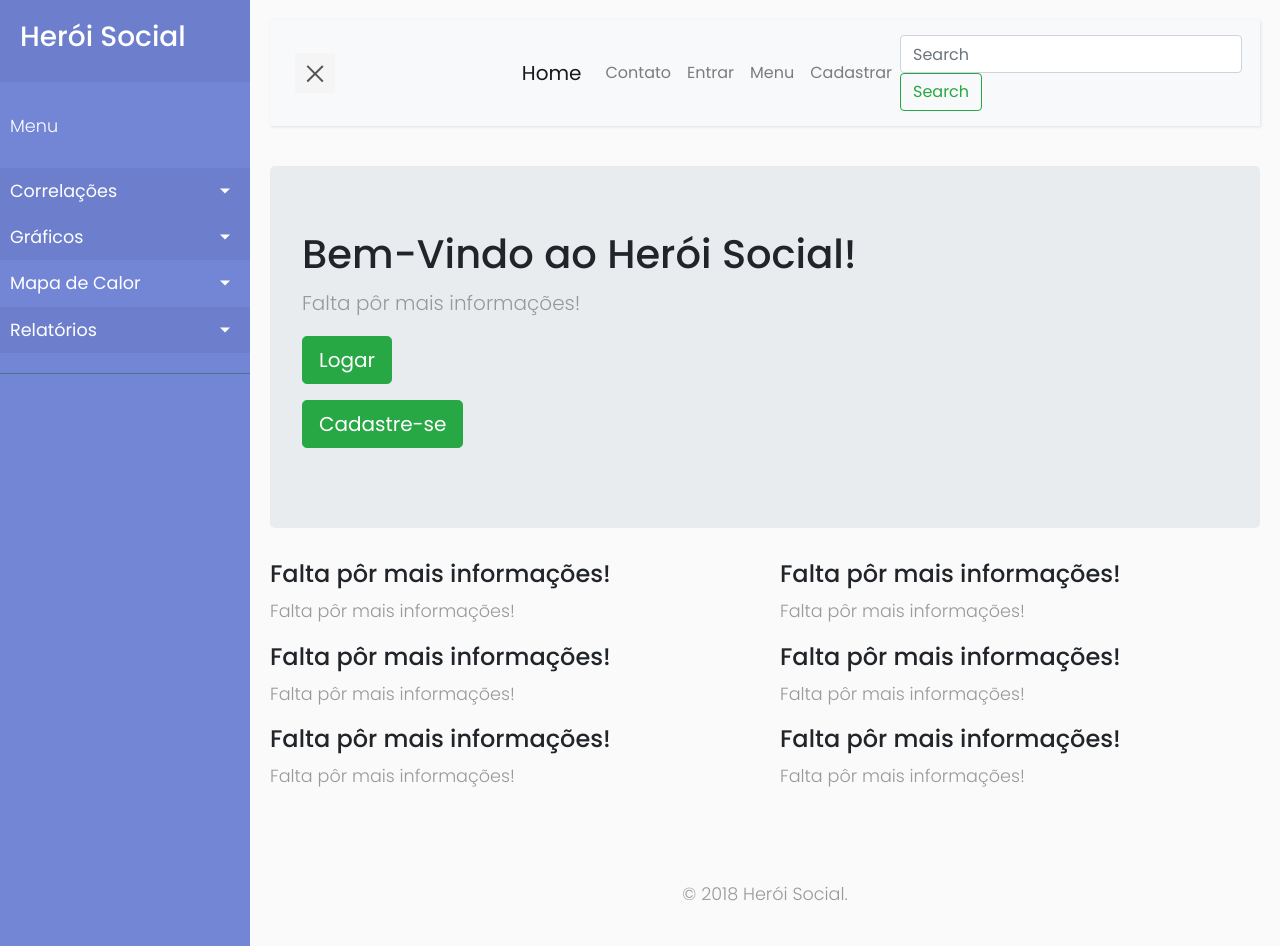
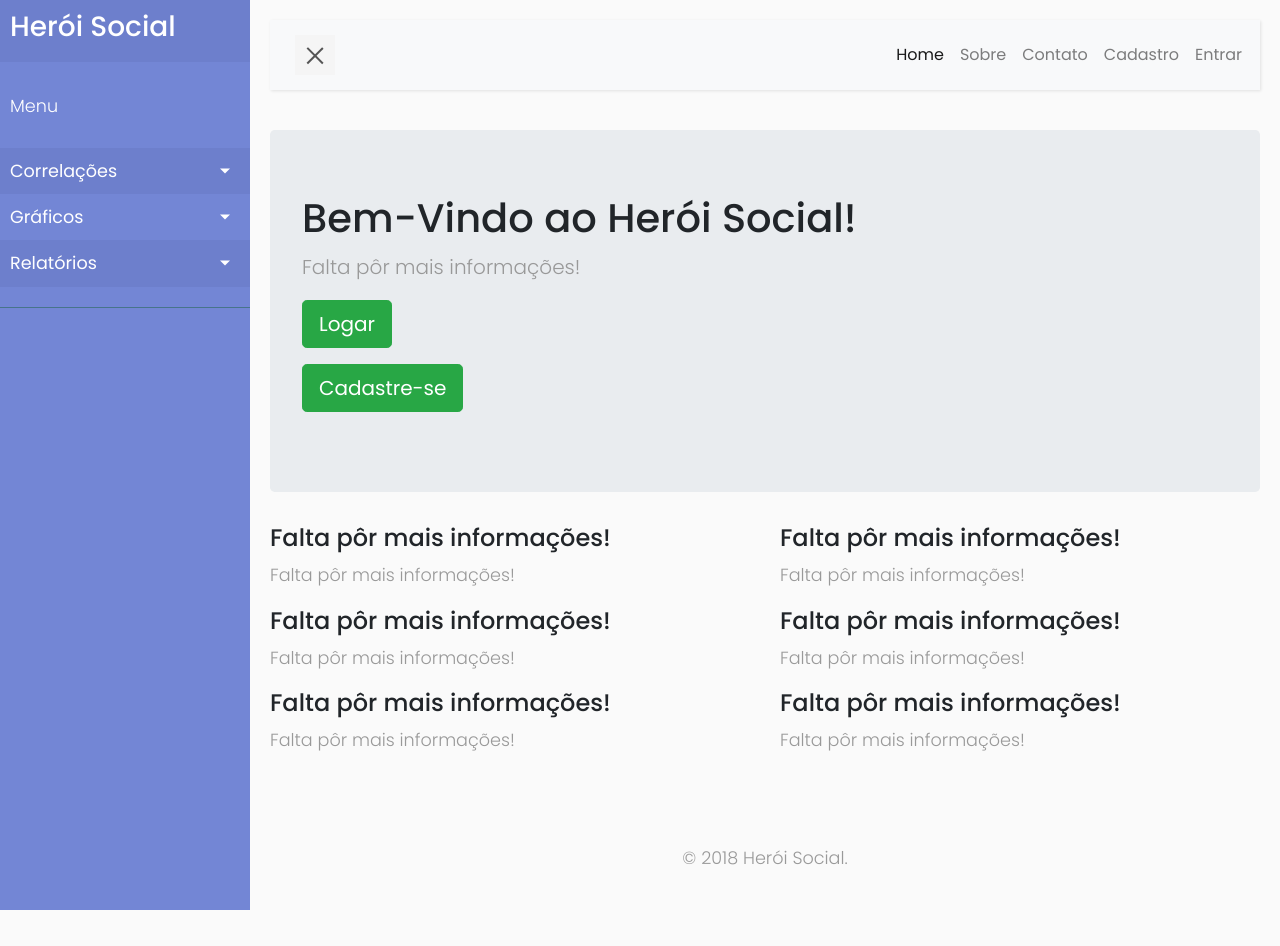
Before and after one commit to Adailson-Jose/heroi-social, a Python web app: template app/templates/index.html in a window 1280 px wide. After the commit the page ends 910 px from the top, so only its background shows below. Run offline with Jinja, Linux system fonts and the light colour scheme; the template is opened without the code that fills it, so the values that code supplies are empty; some libraries are stand-ins or nearby versions.

```diff
--- a/app/api/MapaAcidentes.py
+++ b/app/api/MapaAcidentes.py
@@ -1,11 +1,11 @@
 from flask import render_template
 from app import app
-from app.controllers.ControleCSV import getEqupamentos
+'''from app.controllers.ControleCSV import getEqupamentos'''
 
 coordenadas =[]
 ruas =[]
 
-listaEquipamentos  = getEqupamentos()
+'''listaEquipamentos  = getEqupamentos()
 
 for i in listaEquipamentos:
     localizacao= i.localizacao
@@ -14,7 +14,7 @@ for i in listaEquipamentos:
     longitude = float(i.longitude)
     lista = [latitude, longitude]
     coordenadas.append(lista)
-    print(lista)
+    print(lista)'''
 #print(coordenadas)
 
 @app.route('/mapa-equipamentos')
--- a/app/controllers/ControleCSV.py
+++ b/app/controllers/ControleCSV.py
@@ -29,5 +29,5 @@ for i in csv:
         obj = equipamento_fiscalizacao(None,end,tipo, latitude, longitude, velocidade)
         print(postEquipamento(obj))
 '''
-def getEqupamentos():
-    return equipamento_fiscalizacao.query.filter_by().all()
+'''def getEqupamentos():
+    return equipamento_fiscalizacao.query.filter_by().all()'''
--- a/app/static/css/style5.css
+++ b/app/static/css/style5.css
@@ -72,7 +72,7 @@ a, a:hover, a:focus {
 }
 
 #sidebar .sidebar-header {
-    padding: 20px;
+    padding: 10px;
     background: #6d7fcc;
 }
 
@@ -190,7 +190,7 @@ a.article, a.article:hover {
 
 
 /* ---------------------------------------------------
-    MEDIAQUERIES
+    MEDIA QUERIES (sidebar on the smaller screens)
 ----------------------------------------------------- */
 @media (max-width: 768px) {
     #sidebar {
--- a/app/templates/base.html
+++ b/app/templates/base.html
@@ -28,7 +28,7 @@
     <script defer src="https://use.fontawesome.com/releases/v5.0.13/js/solid.js" integrity="sha384-tzzSw1/Vo+0N5UhStP3bvwWPq+uvzCMfrN1fEFe+xBmv1C/AtVX5K0uZtmcHitFZ" crossorigin="anonymous"></script>
     <script defer src="https://use.fontawesome.com/releases/v5.0.13/js/fontawesome.js" integrity="sha384-6OIrr52G08NpOFSZdxxz1xdNSndlD4vdcf/q2myIUVO0VsqaGHJsB0RaBE01VTOY" crossorigin="anonymous"></script>
 
-
+    <script type="text/javascript" src="js/sidebar.js"></script>
 <!-- Sidebar head -->
 </head>
 
@@ -52,19 +52,17 @@
                             <a href="#">Semáforos e Acidentes</a>
                         </li>
                         <li>
-                            <a href="#">Equip de Fiscalização e Infrações</a>
+                            <a href="#">Equipamentos de Fiscalização e Infrações</a>
                         </li>
                         <li>
-                            <a href="#">Equip de Fiscalização e Acidentes</a>
+                            <a href="#">Equipamentos de Fiscalização e Acidentes</a>
                         </li>
                         <li>
                             <a href="#">Fiscalização, Infrações e Acidentes</a>
                         </li>
                     </ul>
                 </li>
-
-
-                <li class="active">
+                <li>
                     <a href="#homeSubmenu" data-toggle="collapse" aria-expanded="false" class="dropdown-toggle">Gráficos</a>
                     <ul class="collapse list-unstyled" id="homeSubmenu">
                         <li>
@@ -75,21 +73,7 @@
                         </li>
                         <li>
                             <a href="{{url_for('grafico_pizza') }}">Grafico em Pizza</a>
-                        </li>
-                    </ul>
-                </li>
-                <li>
-                <!--    <a href="#">About</a>-->
-                    <a href="#pageSubmenu" data-toggle="collapse" aria-expanded="false" class="dropdown-toggle">Mapa de Calor</a>
-                    <ul class="collapse list-unstyled" id="pageSubmenu">
-                        <li>
-                            <a href="{{url_for('mapa_acidente') }}">Mapa de Calor</a>
-                        </li>
-                        <li>
-                            <a href="{{url_for('mapa_acidente') }}">Mapa de Calor</a>
-                        </li>
-                        <li>
-                            <a href="{{url_for('mapa_acidente') }}">Mapa de Calor</a>
+
                         </li>
                     </ul>
                 </li>
@@ -103,19 +87,19 @@
                             <a href="#">Semáforos</a>
                         </li>
                         <li>
-                            <a href="#">Câmaras de Trânsito</a>
+                            <a href="#">Câmeras de Trânsito</a>
                         </li>
                         <li>
                             <a href="#">Infrações</a>
+                        </li>
+                        <li>
+                            <a href="#">Outros Equipamentos</a>
                         </li>
                     </ul>
                 </li>
 
                <!-- <li>
-                    <a href="#">Portfolio</a>
-                </li>
-                <li>
-                    <a href="#">Contact</a>
+                    <a href="#">Outra Opção</a>
                 </li>-->
             </ul>
 
@@ -134,7 +118,7 @@
 
 <nav class="navbar navbar-expand-lg navbar-light bg-light pull-right">
     <div class="container-fluid">
-
+        <!-- Botão da SideBar -->
         <button type="button" id="sidebarCollapse" class="navbar-btn">
             <span></span>
             <span></span>
@@ -144,38 +128,35 @@
             <i class="fas fa-align-justify"></i>
         </button>
     </div>
-    <a class="navbar-brand" href="sobre">Home</a>
-    <button class="navbar-toggler" type="button" data-toggle="collapse" data-target="#navbarTogglerDemo02"
-            aria-controls="navbarTogglerDemo02" aria-expanded="false" aria-label="Toggle navigation">
-        <span class="navbar-toggler-icon"></span>
-    </button>
 
     <div class="collapse navbar-collapse" id="navbarTogglerDemo02">
         <ul class="navbar-nav mr-auto mt-2 mt-lg-0">
+            <li class="nav-item active">
+                <a class="nav-link" href="{{url_for('index')}}">Home <span class="sr-only">(current)</span></a>
+            </li>
+            <li class="nav-item">
+                <a class="nav-link" href="sobre">Sobre</a>
+            </li>
             <li class="nav-item">
                 <a class="nav-link" href="contato">Contato</a>
             </li>
             {% if current_user.is_authenticated %}
             <li class="nav-item">
                 <a class="nav-link" href="{{url_for('sair') }}">Sair</a>
-
             </li>
             {% else %}
             <li class="nav-item">
-                <a class="nav-link" href="{{url_for('login')}}">Entrar</a>
+                <a class="nav-link" href="{{url_for('cadastro')}}">Cadastro</a>
             </li>
             <li class="nav-item">
-                <a class="nav-link" href="{{url_for('index')}}">Menu</a>
-            </li>
-            <li class="nav-item">
-                <a class="nav-link" href="{{url_for('cadastro')}}">Cadastrar</a>
+                <a class="nav-link" href="{{url_for('login')}}">Entrar</a>
             </li>
             {% endif %}
         </ul>
-        <form class="form-inline my-2 my-lg-0">
+        <!--<form class="form-inline my-2 my-lg-0">
             <input class="form-control mr-sm-2" type="search" placeholder="Search">
             <button class="btn btn-outline-success my-2 my-sm-0" type="submit">Search</button>
-        </form>
+        </form>-->
     </div>
 </nav>
 
```
